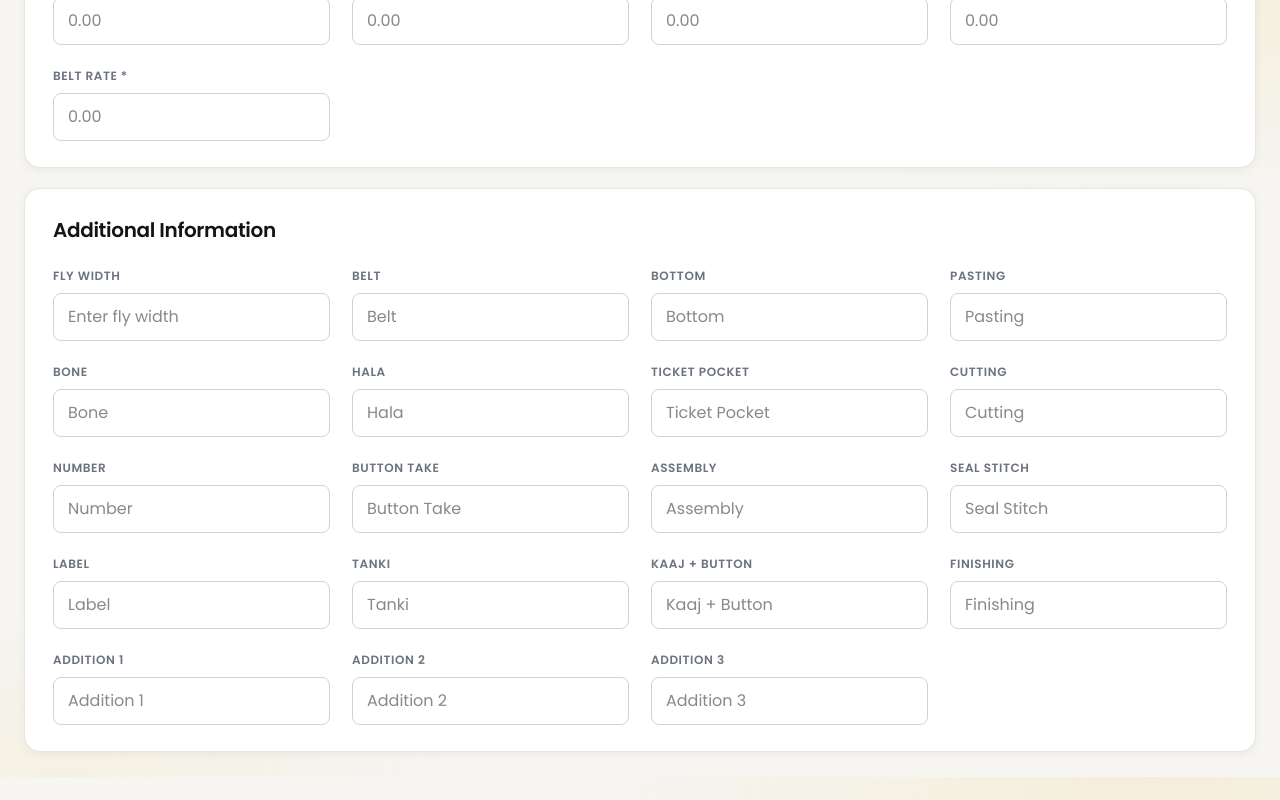
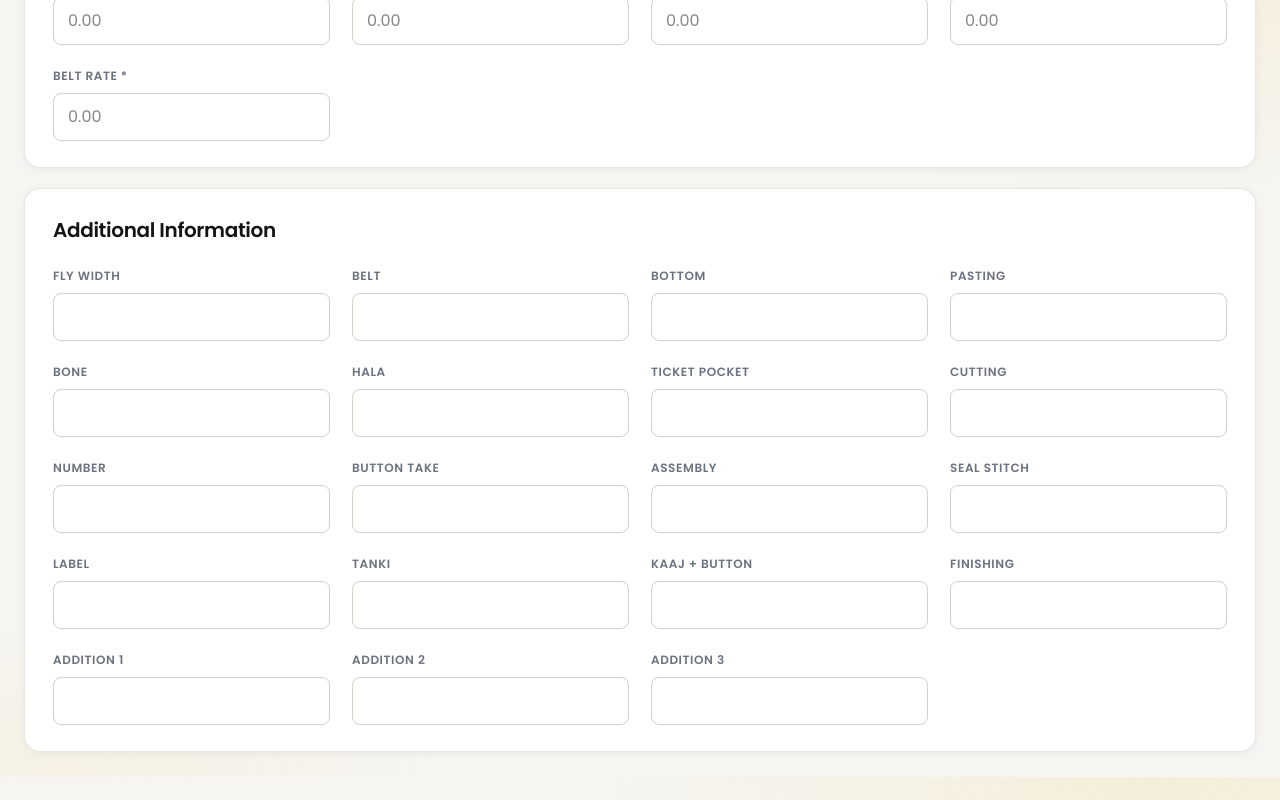
Before and after one commit to Mudit-Jxin7/factory, a Next.js app: page /dashboard in a window 1280 px wide. Shown: the part 1623-2423 px from the top of the page. Built offline with nearby package versions, Linux system fonts and the light colour scheme; no server answers; sample sign-in values are in the browser's storage.

Commit message:
Remove placeholder text from JobCardAdditionalInfo component fields for improved clarity and consistency.

```diff
--- a/components/jobcard/JobCardAdditionalInfo.tsx
+++ b/components/jobcard/JobCardAdditionalInfo.tsx
@@ -38,7 +38,6 @@ export default function JobCardAdditionalInfo({
             onChange={(e) => onFlyWidthChange(e.target.value)}
             disabled={!isEditMode}
             style={!isEditMode ? disabledStyle : {}}
-            placeholder="Enter fly width"
           />
         </div>
         {ADDITIONAL_FIELDS.map(({ key, label }) => (
@@ -49,7 +48,6 @@ export default function JobCardAdditionalInfo({
               onChange={(e) => onAdditionalInfoChange(key, e.target.value)}
               disabled={!isEditMode}
               style={!isEditMode ? disabledStyle : {}}
-              placeholder={label}
             />
           </div>
         ))}
```
